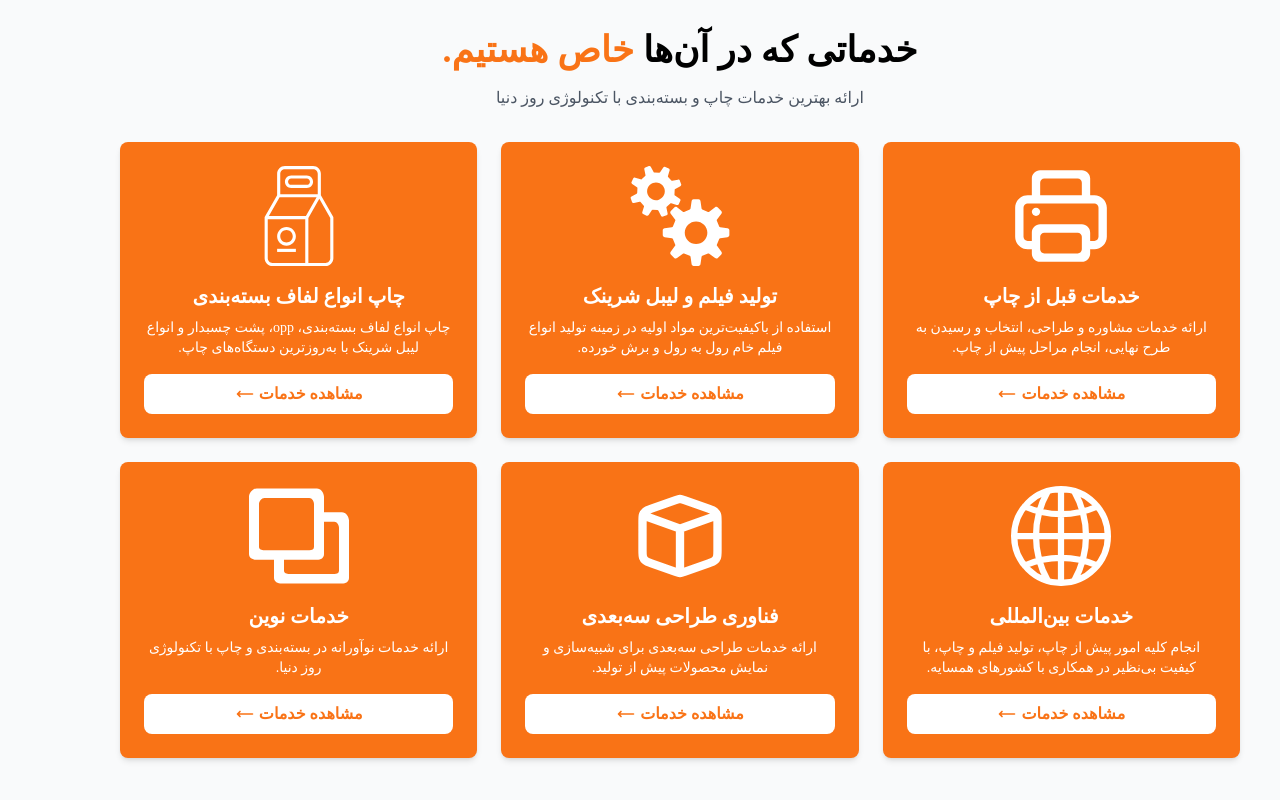
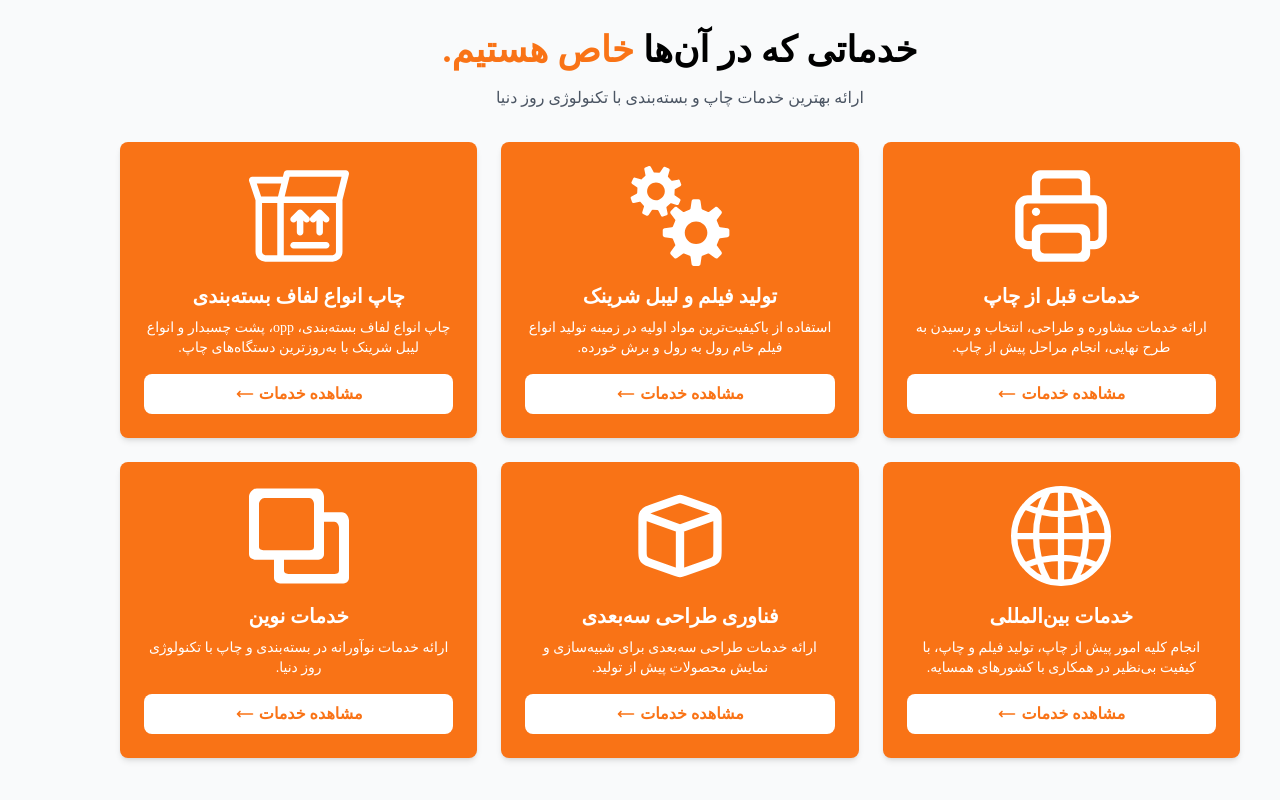
Before and after one commit to Varmanli/pasargad-polymer, a website built with Vite: page index.html in a window 1280 px wide. Shown: the part 870-1670 px from the top of the page. Built offline with nearby package versions, Linux system fonts and the light colour scheme; files whose address does not match are found by name.

Commit message:
fix icon

```diff
--- a/index.html
+++ b/index.html
@@ -259,22 +259,33 @@
         <!-- چاپ انواع لفاف بسته بندی -->
         <div class="bg-orange-500 text-white p-6 rounded-lg shadow-md">
           <div class="flex justify-center mb-4">
-            <svg fill="#fff" version="1.1" class="w-[100px] h-[100px]" xmlns="http://www.w3.org/2000/svg" xmlns:xlink="http://www.w3.org/1999/xlink"
-	 viewBox="0 0 64 64" xml:space="preserve">
+            <svg fill="#fff" height="100px" width="100px" version="1.1" id="Layer_1" xmlns="http://www.w3.org/2000/svg" xmlns:xlink="http://www.w3.org/1999/xlink"
+	 viewBox="0 0 512 512" xml:space="preserve">
 <g>
 	<g>
-		<path d="M53.868,32.504L46,18.735V5c0-2.757-2.243-5-5-5H23c-2.757,0-5,2.243-5,5v13.735l-7.868,13.769
-			c-0.013,0.022-0.018,0.047-0.029,0.07c-0.013,0.027-0.023,0.055-0.034,0.083c-0.04,0.109-0.067,0.222-0.068,0.336
-			C10.001,32.996,10,32.998,10,33v26c0,2.757,2.243,5,5,5h22h12c2.757,0,5-2.243,5-5V33C54,32.826,53.954,32.655,53.868,32.504z
-			 M20,5c0-1.654,1.346-3,3-3h18c1.654,0,3,1.346,3,3v13H20V5z M19.58,20h23.696L36.42,32H12.724L19.58,20z M36,62H15
-			c-1.654,0-3-1.346-3-3V34h24V62z M52,59c0,1.654-1.346,3-3,3H38V33.265l7-12.25l7,12.25V59z"/>
-		<path d="M37,6H27c-2.206,0-4,1.794-4,4s1.794,4,4,4h10c2.206,0,4-1.794,4-4S39.206,6,37,6z M37,12H27c-1.103,0-2-0.897-2-2
-			s0.897-2,2-2h10c1.103,0,2,0.897,2,2S38.103,12,37,12z"/>
-		<path d="M24,51c3.309,0,6-2.691,6-6s-2.691-6-6-6s-6,2.691-6,6S20.691,51,24,51z M24,41c2.206,0,4,1.794,4,4s-1.794,4-4,4
-			s-4-1.794-4-4S21.794,41,24,41z"/>
-		<rect x="18" y="53" width="12" height="2"/>
+		<path d="M495.297,22.27H194.786c-7.661,0-14.339,5.214-16.196,12.646l-5.187,20.744H16.706c-11.382,0-19.44,11.169-15.838,21.974
+			l32.533,97.6v264.41c0,27.617,22.468,50.085,50.085,50.085c3.337,0,341.592,0,345.031,0c27.617,0,50.085-22.468,50.085-50.085
+			V174.579l32.891-131.565C514.13,32.475,506.14,22.27,495.297,22.27z M144.701,456.341H83.486c-9.206,0-16.695-7.489-16.695-16.695
+			V189.22h77.91V456.341z M148.362,155.83H62.13L39.87,89.05h125.187L148.362,155.83z M445.212,439.646
+			c0,9.206-7.489,16.695-16.695,16.695H178.091V189.22h267.121V439.646z M448.871,155.83H182.779l25.043-100.17h266.092
+			L448.871,155.83z"/>
 	</g>
-	<g id="Layer_1_18_">
+</g>
+<g>
+	<g>
+		<path d="M395.127,389.561h-166.95c-9.22,0-16.695,7.475-16.695,16.695s7.475,16.695,16.695,16.695h166.95
+			c9.22,0,16.695-7.475,16.695-16.695S404.347,389.561,395.127,389.561z"/>
+	</g>
+</g>
+<g>
+	<g>
+		<path d="M406.936,260.89l-33.388-33.387c-6.517-6.524-17.13-6.492-23.616,0l-33.388,33.387c-3.259,3.259-4.888,7.528-4.891,11.799
+			c-0.001-4.271-1.632-8.541-4.891-11.799l-33.388-33.387c-6.497-6.503-17.102-6.52-23.616,0l-33.388,33.387
+			c-6.52,6.52-6.52,17.09,0,23.61c6.519,6.52,17.09,6.52,23.61,0l4.891-4.889v59.865c0,9.22,7.475,16.695,16.695,16.695
+			c9.22,0,16.695-7.475,16.695-16.695v-59.865l4.891,4.889c6.519,6.52,17.09,6.521,23.61,0c3.259-3.259,4.888-7.528,4.891-11.799
+			c0.001,4.271,1.632,8.541,4.891,11.799c6.519,6.52,17.09,6.52,23.61,0l4.891-4.889v59.865c0,9.22,7.475,16.695,16.695,16.695
+			s16.695-7.475,16.695-16.695v-59.865l4.891,4.889c6.519,6.52,17.09,6.521,23.61,0C413.456,277.98,413.456,267.41,406.936,260.89z"
+			/>
 	</g>
 </g>
 </svg>
```
